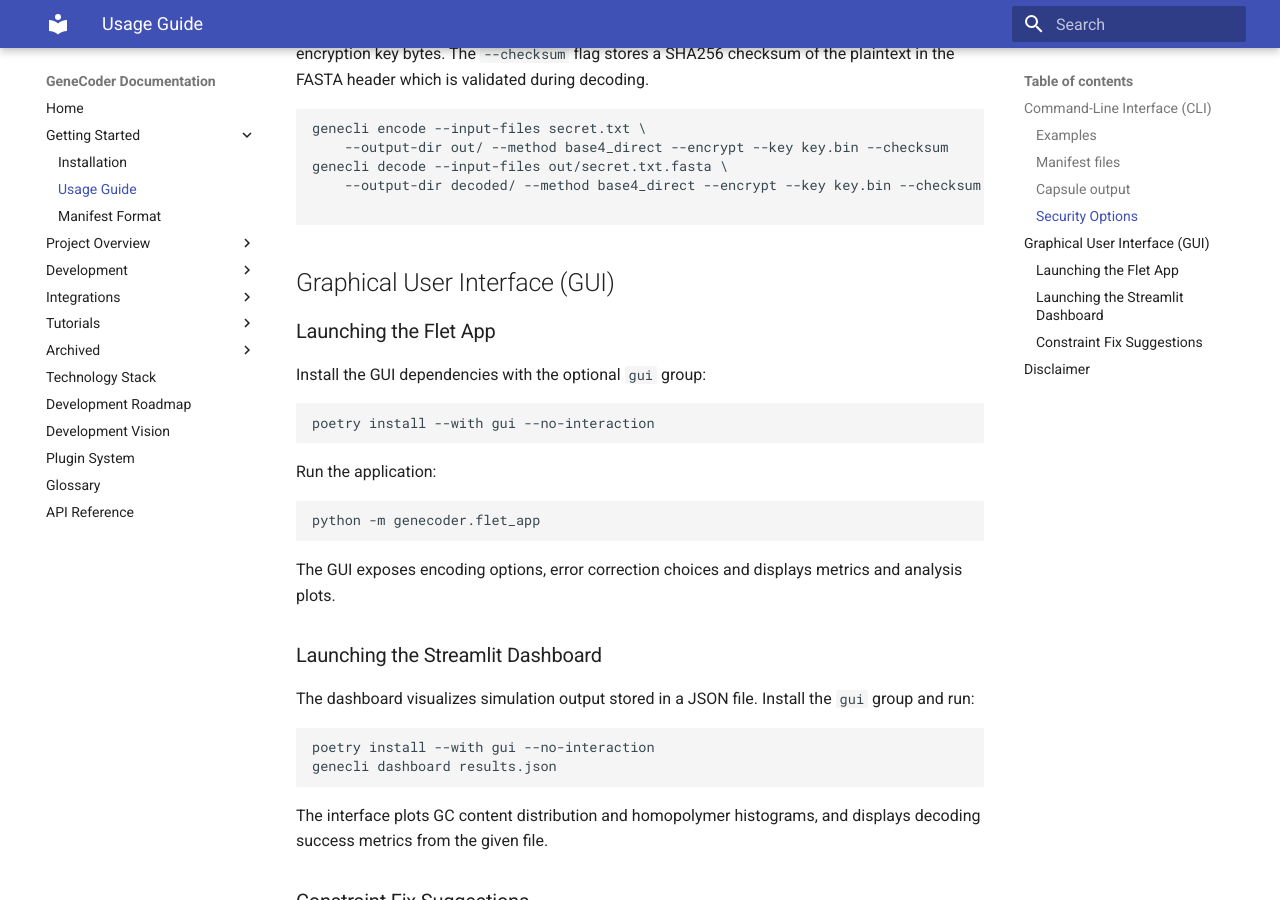
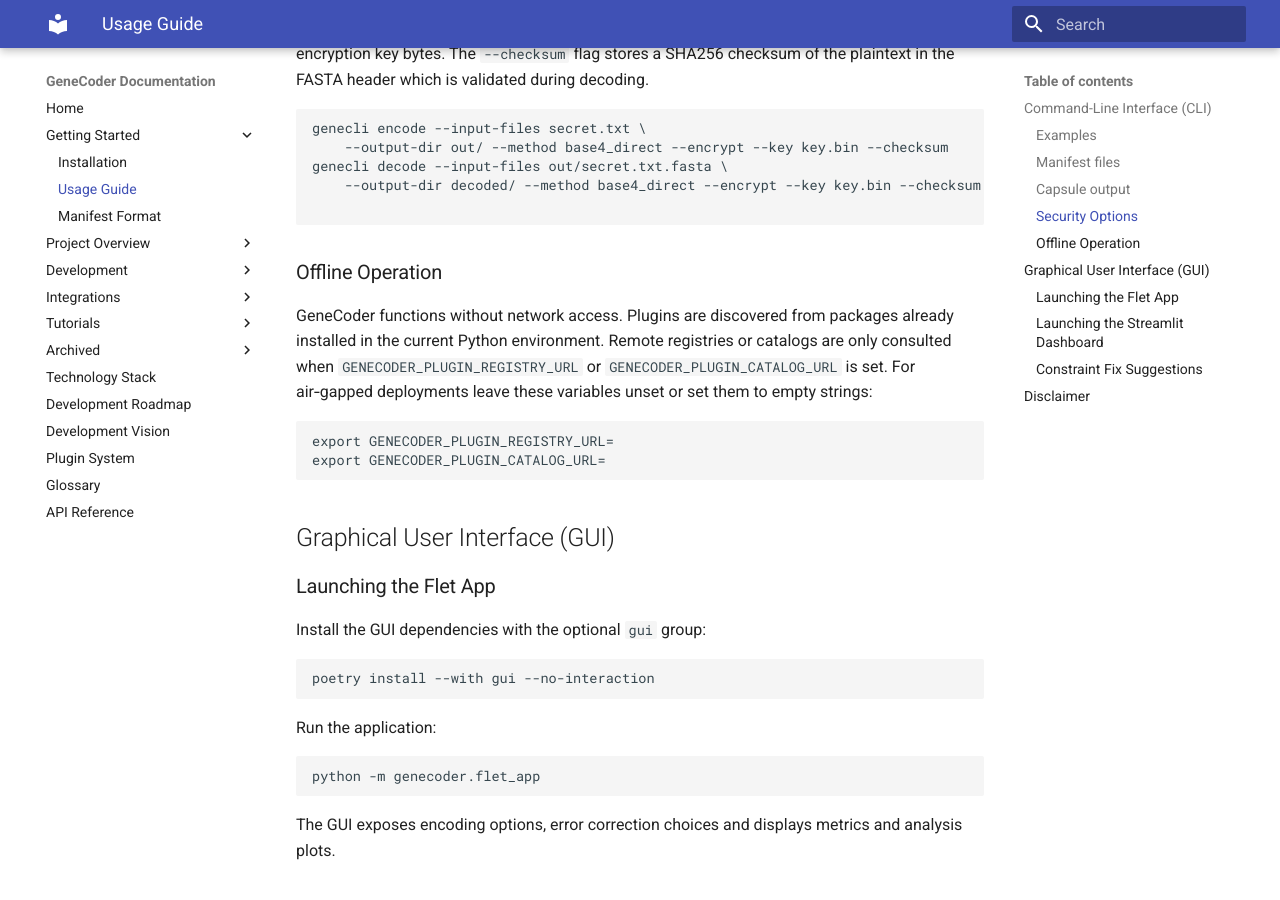
Before and after one commit to d0tTino/GeneCoder, an MkDocs documentation site: the page built from docs/usage.md, in a window 1280 px wide and 900 px high, scrolled down 5050 px. Built offline with MkDocs 1.6.1 and Material for MkDocs 9.7.7, drawn with Linux system fonts in a browser that asks for light colours.

Commit message:
docs: document offline plugin operation

````diff
--- a/docs/usage.md
+++ b/docs/usage.md
@@ -300,6 +300,20 @@ genecli decode --input-files out/secret.txt.fasta \
     --output-dir decoded/ --method base4_direct --encrypt --key key.bin --checksum
 
 ```
+
+### Offline Operation
+
+GeneCoder functions without network access. Plugins are discovered from packages
+already installed in the current Python environment. Remote registries or
+catalogs are only consulted when `GENECODER_PLUGIN_REGISTRY_URL` or
+`GENECODER_PLUGIN_CATALOG_URL` is set. For air‑gapped deployments leave these
+variables unset or set them to empty strings:
+
+```bash
+export GENECODER_PLUGIN_REGISTRY_URL=
+export GENECODER_PLUGIN_CATALOG_URL=
+```
+
 ## Graphical User Interface (GUI)
 
 ### Launching the Flet App
````
Also changed, not shown: README.md (+11 -0 lines).
